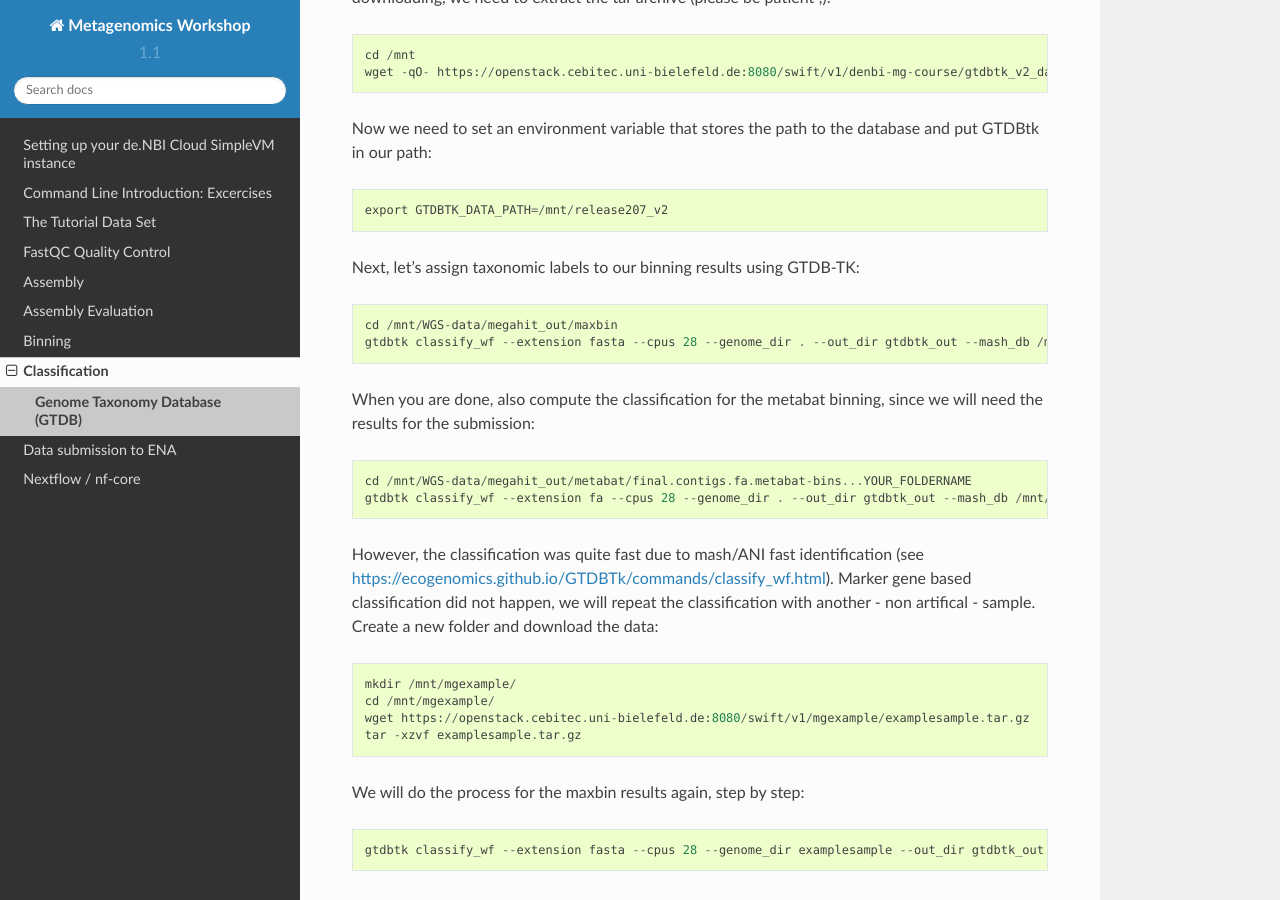
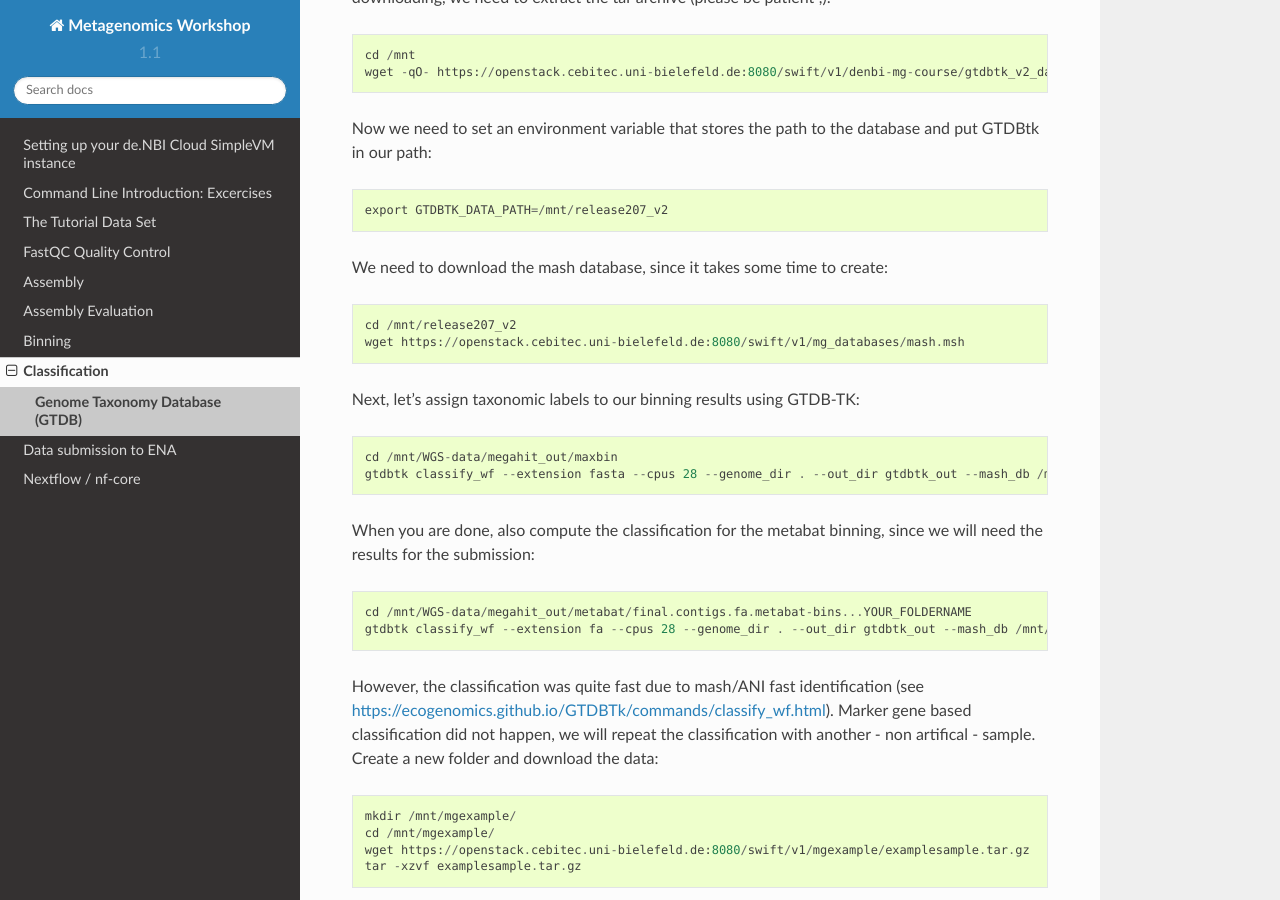
Before and after one commit to metagenomics/metagenomics-workshop, a Sphinx documentation site: the page built from docs/classification/gtdb-tk.rst, in a window 1280 px wide and 900 px high, scrolled down 414 px. Built offline with Sphinx 7.4.7 and the Read the Docs theme 2.0.0, drawn with Linux system fonts in a browser that asks for light colours.

Commit message:
Update gtdb-tk.rst

```diff
--- a/docs/classification/gtdb-tk.rst
+++ b/docs/classification/gtdb-tk.rst
@@ -24,6 +24,11 @@ Now we need to set an environment variable that stores the path to
 the database and put GTDBtk in our path::
 
   export GTDBTK_DATA_PATH=/mnt/release207_v2
+
+We need to download the mash database, since it takes some time to create::
+
+  cd /mnt/release207_v2
+  wget https://openstack.cebitec.uni-bielefeld.de:8080/swift/v1/mg_databases/mash.msh
 
 Next, let's assign taxonomic labels to our binning results using GTDB-TK::
 
```
